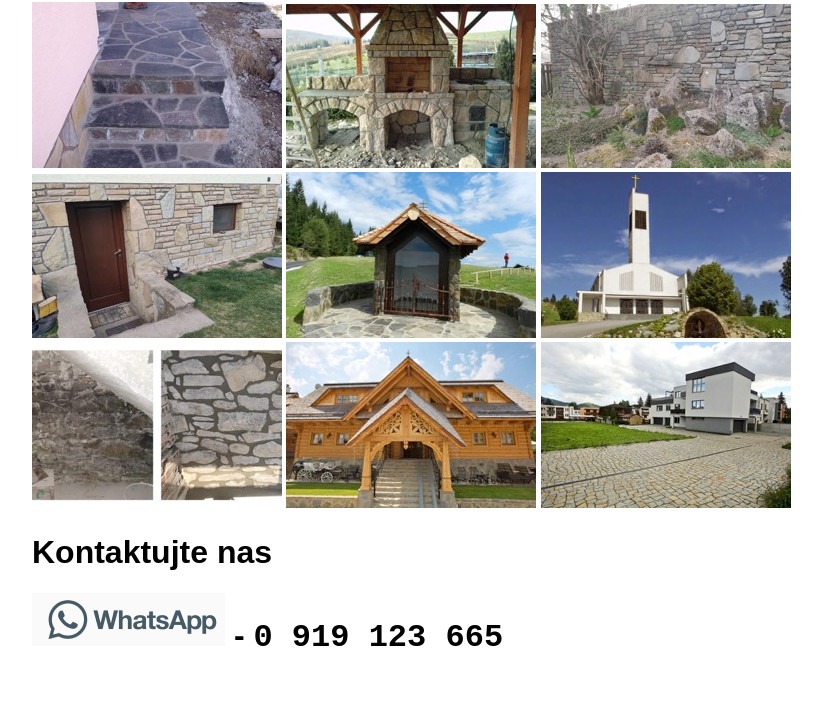
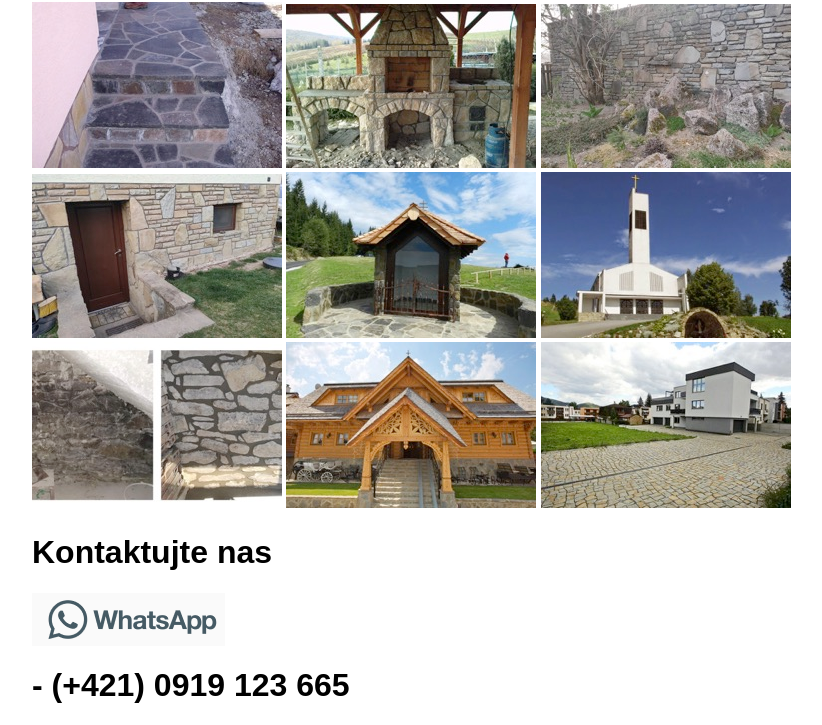
Before and after one commit to 0Charliecat/pracezkamena, a plain HTML site: page index.html in a window 1280 px wide. Shown: the part 637-1362 px from the top of the page, without its empty margins (118-940 px from the left). Before the commit the page ends 1315 px from the top, so only its background shows below. Drawn offline with Linux system fonts and the light colour scheme.

Commit message:
Update index.html

```diff
--- a/index.html
+++ b/index.html
@@ -38,9 +38,9 @@
     <!-- Contacts -->
     <h1>Kontaktujte nas</h1>
 
-    <h1 onClick="document.location='https://wa.me/421919123665'">
-        <img src="./asset/walogo.png" alt=""> - <code>0 919 123 665</code>
-    </h1>
+    <p onClick="document.location='https://wa.me/421919123665'">
+        <img src="./asset/walogo.png" alt=""> <h1> - (+421) 0919 123 665</h1>
+    </p>
 
     <p>
 
```
